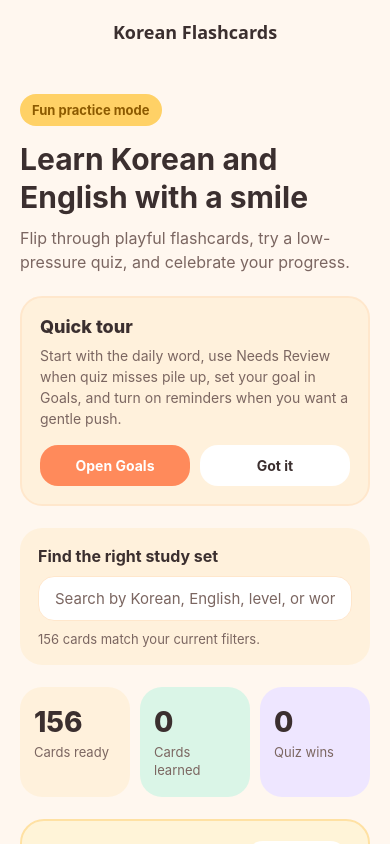
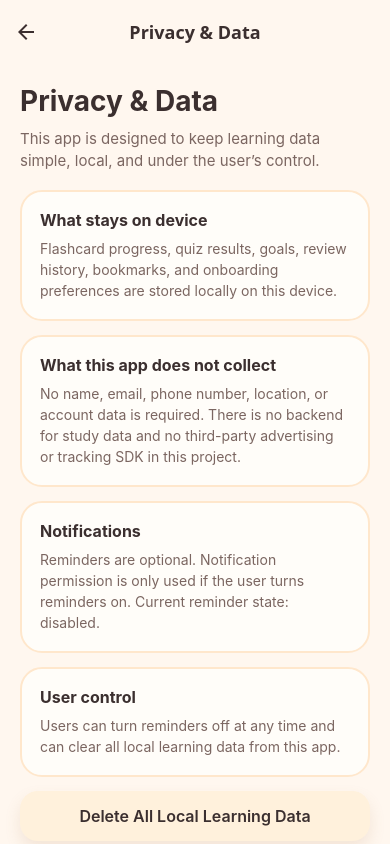
Before and after one commit to kimkh905/Kyuniverse, a React Native app: screen /Privacy in a window 390 px wide. Built offline with nearby package versions, Linux system fonts and the light colour scheme; what expo-notifications would draw is missing.

Commit message:
Add privacy and data screen

```diff
--- a/src/navigation/AppNavigator.js
+++ b/src/navigation/AppNavigator.js
@@ -3,6 +3,7 @@ import { createNativeStackNavigator } from '@react-navigation/native-stack';
 import FlashcardScreen from '../screens/FlashcardScreen';
 import GoalsScreen from '../screens/GoalsScreen';
 import HomeScreen from '../screens/HomeScreen';
+import PrivacyScreen from '../screens/PrivacyScreen';
 import ProgressScreen from '../screens/ProgressScreen';
 import QuizScreen from '../screens/QuizScreen';
 import colors from '../theme/colors';
@@ -28,6 +29,7 @@ export default function AppNavigator() {
       >
         <Stack.Screen name="Home" component={HomeScreen} options={{ title: 'Korean Flashcards' }} />
         <Stack.Screen name="Goals" component={GoalsScreen} options={{ title: 'Goals' }} />
+        <Stack.Screen name="Privacy" component={PrivacyScreen} options={{ title: 'Privacy & Data' }} />
         <Stack.Screen name="Flashcards" component={FlashcardScreen} options={{ title: 'Flashcards' }} />
         <Stack.Screen name="Quiz" component={QuizScreen} options={{ title: 'Quiz' }} />
         <Stack.Screen name="Progress" component={ProgressScreen} options={{ title: 'Progress' }} />
--- a/src/screens/GoalsScreen.js
+++ b/src/screens/GoalsScreen.js
@@ -11,7 +11,7 @@ import {
   sendTestNotification,
 } from '../utils/notifications';
 
-export default function GoalsScreen() {
+export default function GoalsScreen({ navigation }) {
   const {
     knownCardIds,
     goalTargets,
@@ -140,6 +140,11 @@ export default function GoalsScreen() {
       />
       <PrimaryButton title="Test Notification Now" onPress={handleTestReminder} />
       <PrimaryButton
+        title="Privacy & Data"
+        variant="secondary"
+        onPress={() => navigation.navigate('Privacy')}
+      />
+      <PrimaryButton
         title="Turn Off Reminder"
         variant="secondary"
         onPress={handleDisableReminder}
--- /dev/null
+++ b/src/screens/PrivacyScreen.js
@@ -0,0 +1,85 @@
+import { StyleSheet, Text, View } from 'react-native';
+import PrimaryButton from '../components/PrimaryButton';
+import ScreenContainer from '../components/ScreenContainer';
+import { useFlashcards } from '../context/FlashcardContext';
+import colors from '../theme/colors';
+
+export default function PrivacyScreen() {
+  const { resetProgress, reminderEnabled } = useFlashcards();
+
+  return (
+    <ScreenContainer>
+      <Text style={styles.title}>Privacy & Data</Text>
+      <Text style={styles.subtitle}>
+        This app is designed to keep learning data simple, local, and under the user’s control.
+      </Text>
+
+      <View style={styles.card}>
+        <Text style={styles.cardTitle}>What stays on device</Text>
+        <Text style={styles.cardText}>
+          Flashcard progress, quiz results, goals, review history, bookmarks, and onboarding preferences are
+          stored locally on this device.
+        </Text>
+      </View>
+
+      <View style={styles.card}>
+        <Text style={styles.cardTitle}>What this app does not collect</Text>
+        <Text style={styles.cardText}>
+          No name, email, phone number, location, or account data is required. There is no backend for study
+          data and no third-party advertising or tracking SDK in this project.
+        </Text>
+      </View>
+
+      <View style={styles.card}>
+        <Text style={styles.cardTitle}>Notifications</Text>
+        <Text style={styles.cardText}>
+          Reminders are optional. Notification permission is only used if the user turns reminders on.
+          Current reminder state: {reminderEnabled ? 'enabled' : 'disabled'}.
+        </Text>
+      </View>
+
+      <View style={styles.card}>
+        <Text style={styles.cardTitle}>User control</Text>
+        <Text style={styles.cardText}>
+          Users can turn reminders off at any time and can clear all local learning data from this app.
+        </Text>
+      </View>
+
+      <PrimaryButton title="Delete All Local Learning Data" variant="secondary" onPress={resetProgress} />
+    </ScreenContainer>
+  );
+}
+
+const styles = StyleSheet.create({
+  title: {
+    fontSize: 28,
+    fontWeight: '700',
+    color: colors.text,
+    marginBottom: 10,
+  },
+  subtitle: {
+    fontSize: 15,
+    lineHeight: 22,
+    color: colors.textSoft,
+    marginBottom: 18,
+  },
+  card: {
+    backgroundColor: colors.card,
+    borderRadius: 22,
+    padding: 18,
+    marginBottom: 14,
+    borderWidth: 2,
+    borderColor: colors.backgroundAccent,
+  },
+  cardTitle: {
+    fontSize: 16,
+    fontWeight: '700',
+    color: colors.text,
+    marginBottom: 8,
+  },
+  cardText: {
+    fontSize: 14,
+    lineHeight: 21,
+    color: colors.textSoft,
+  },
+});
--- a/src/screens/ProgressScreen.js
+++ b/src/screens/ProgressScreen.js
@@ -125,6 +125,11 @@ export default function ProgressScreen({ navigation }) {
       </View>
 
       <PrimaryButton title="Reset Progress" variant="secondary" onPress={resetProgress} />
+      <PrimaryButton
+        title="Privacy & Data"
+        variant="secondary"
+        onPress={() => navigation.navigate('Privacy')}
+      />
     </ScreenContainer>
   );
 }
```
